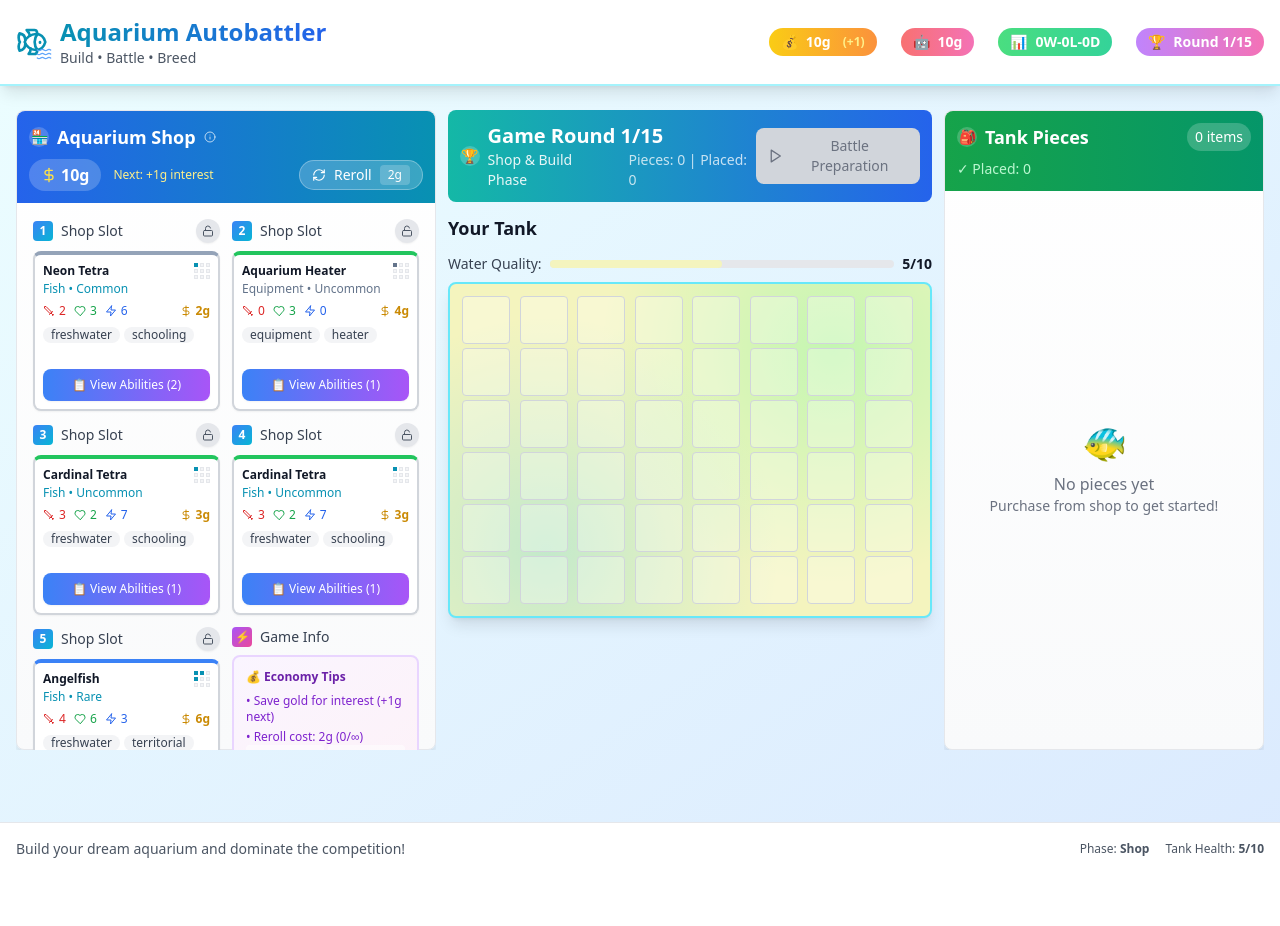
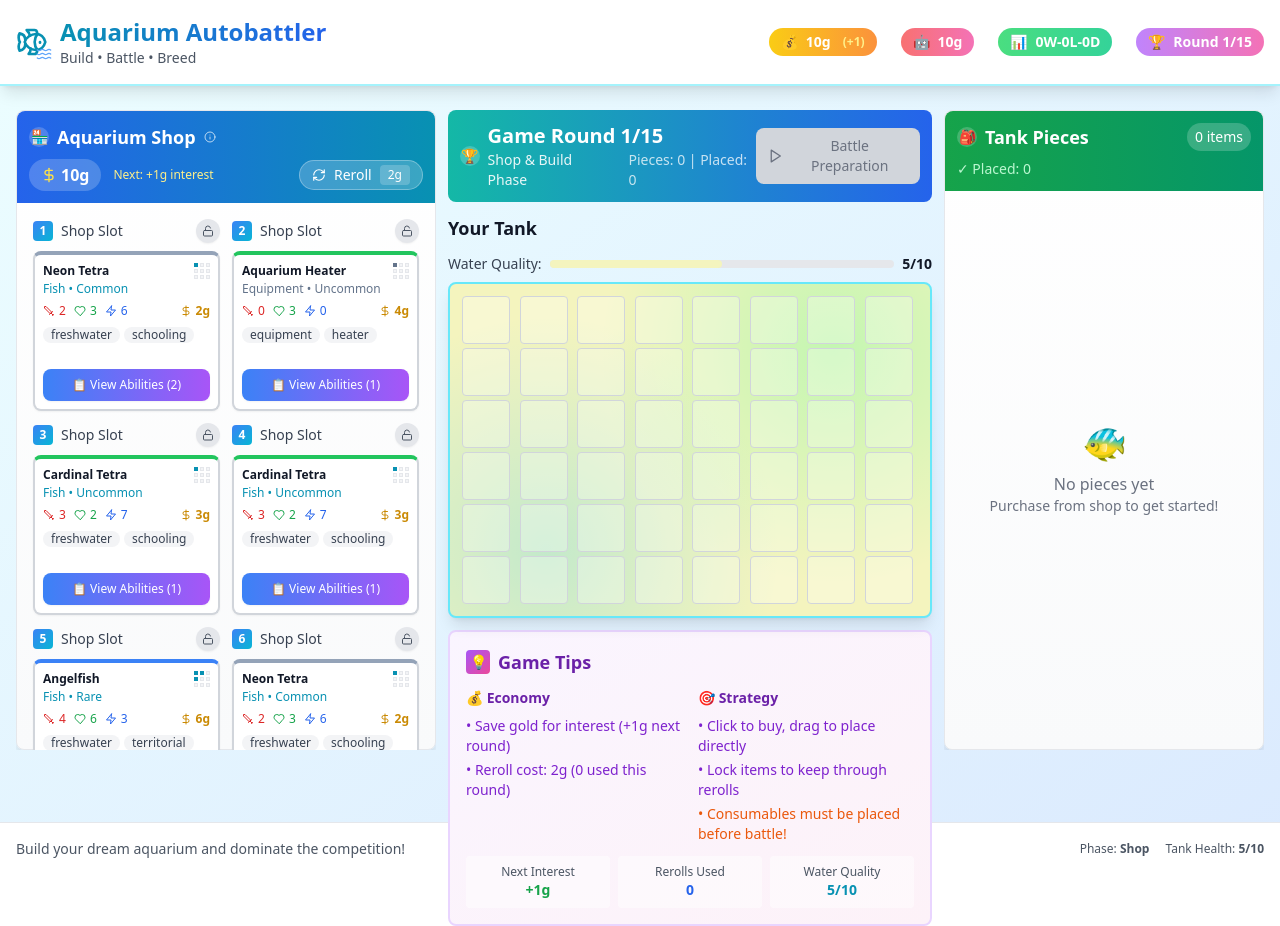
Before and after one commit to SobieskiCodes/aquarium-autobattle, a React (Vite) app: page / in a window 1280 px wide. Before the commit the page ends 875 px from the top, so only its background shows below. Built offline with nearby package versions, Linux system fonts and the light colour scheme.

Commit message:
Add 6th shop slot and move game tips to center

```diff
--- a/src/components/GamePhase.tsx
+++ b/src/components/GamePhase.tsx
@@ -183,6 +183,53 @@ export const GamePhase: React.FC<GamePhaseProps> = ({
                 hoveredCardPiece={hoveredCardPiece}
               />
             </div>
+
+            {/* Game Tips Panel */}
+            <div className="mt-4 bg-gradient-to-br from-purple-50 to-pink-50 border-2 border-purple-200 rounded-lg p-4">
+              <div className="flex items-center gap-2 mb-3">
+                <div className="w-6 h-6 bg-gradient-to-br from-purple-500 to-pink-500 text-white rounded text-sm font-bold flex items-center justify-center">
+                  💡
+                </div>
+                <h3 className="text-lg font-bold text-purple-800">Game Tips</h3>
+              </div>
+
+              <div className="grid md:grid-cols-2 gap-4">
+                <div className="space-y-2">
+                  <div className="text-sm font-bold text-purple-800">💰 Economy</div>
+                  <div className="text-sm text-purple-700 space-y-1">
+                    <div>• Save gold for interest (+{Math.min(Math.floor(gameState.gold / 10), 5)}g next round)</div>
+                    <div>• Reroll cost: {gameState.rerollsThisRound < 5 ? 2 : 2 + (gameState.rerollsThisRound - 4)}g ({gameState.rerollsThisRound} used this round)</div>
+                    {gameState.rerollsThisRound >= 5 && (
+                      <div className="text-red-600 font-medium">• Rerolls getting expensive!</div>
+                    )}
+                  </div>
+                </div>
+
+                <div className="space-y-2">
+                  <div className="text-sm font-bold text-purple-800">🎯 Strategy</div>
+                  <div className="text-sm text-purple-700 space-y-1">
+                    <div>• Click to buy, drag to place directly</div>
+                    <div>• Lock items to keep through rerolls</div>
+                    <div className="text-orange-600 font-medium">• Consumables must be placed before battle!</div>
+                  </div>
+                </div>
+              </div>
+
+              <div className="flex gap-2 mt-3">
+                <div className="flex-1 bg-white/50 rounded px-3 py-2 text-center">
+                  <div className="text-xs text-gray-600">Next Interest</div>
+                  <div className="text-sm font-bold text-green-600">+{Math.min(Math.floor(gameState.gold / 10), 5)}g</div>
+                </div>
+                <div className="flex-1 bg-white/50 rounded px-3 py-2 text-center">
+                  <div className="text-xs text-gray-600">Rerolls Used</div>
+                  <div className="text-sm font-bold text-blue-600">{gameState.rerollsThisRound}</div>
+                </div>
+                <div className="flex-1 bg-white/50 rounded px-3 py-2 text-center">
+                  <div className="text-xs text-gray-600">Water Quality</div>
+                  <div className="text-sm font-bold text-cyan-600">{gameState.playerTank.waterQuality}/10</div>
+                </div>
+              </div>
+            </div>
           </div>
         </div>
       </div>
--- a/src/components/Shop.tsx
+++ b/src/components/Shop.tsx
@@ -88,8 +88,8 @@ export const Shop: React.FC<ShopProps> = ({
 
       {/* Shop Items */}
       <div className="flex-1 p-4 min-h-0">
-        <div className="grid grid-cols-2 gap-3 h-full">
-          {/* First 5 shop slots */}
+        <div className="grid grid-cols-2 gap-3">
+          {/* All 6 shop slots */}
           {pieces.map((piece, index) => (
             <div key={piece ? piece.id : `empty-${index}`} className="relative">
               {/* Slot Header */}
@@ -137,42 +137,6 @@ export const Shop: React.FC<ShopProps> = ({
               )}
             </div>
           ))}
-
-          {/* 6th Slot - Utility Card */}
-          <div className="relative">
-            <div className="flex items-center justify-between mb-2">
-              <div className="flex items-center gap-2">
-                <div className="w-5 h-5 bg-gradient-to-br from-purple-500 to-pink-500 text-white rounded text-xs font-bold flex items-center justify-center">
-                  ⚡
-                </div>
-                <span className="text-sm font-medium text-gray-700">Game Info</span>
-              </div>
-            </div>
-
-            <div className="h-32 bg-gradient-to-br from-purple-50 to-pink-50 border-2 border-purple-200 rounded-lg p-3 flex flex-col justify-between">
-              <div className="space-y-2">
-                <div className="text-xs font-bold text-purple-800">💰 Economy Tips</div>
-                <div className="text-xs text-purple-700 space-y-1">
-                  <div>• Save gold for interest (+{Math.min(Math.floor(gold / 10), 5)}g next)</div>
-                  <div>• Reroll cost: {currentRerollCost}g ({rerollsThisRound}/∞)</div>
-                  {rerollsThisRound >= 5 && (
-                    <div className="text-red-600 font-medium">• Rerolls getting expensive!</div>
-                  )}
-                </div>
-              </div>
-
-              <div className="flex gap-1">
-                <div className="flex-1 bg-white/50 rounded px-2 py-1 text-center">
-                  <div className="text-xs text-gray-600">Interest</div>
-                  <div className="text-sm font-bold text-green-600">+{nextInterest}g</div>
-                </div>
-                <div className="flex-1 bg-white/50 rounded px-2 py-1 text-center">
-                  <div className="text-xs text-gray-600">Rerolls</div>
-                  <div className="text-sm font-bold text-blue-600">{rerollsThisRound}</div>
-                </div>
-              </div>
-            </div>
-          </div>
         </div>
       </div>
 
--- a/src/data/pieces.ts
+++ b/src/data/pieces.ts
@@ -152,7 +152,7 @@ export const PIECE_LIBRARY: GamePiece[] = [
   }
 ];
 
-export function getRandomShop(count: number = 5): (GamePiece | null)[] {
+export function getRandomShop(count: number = 6): (GamePiece | null)[] {
   const shop: (GamePiece | null)[] = [];
 
   for (let i = 0; i < count; i++) {
--- a/src/hooks/useGame.ts
+++ b/src/hooks/useGame.ts
@@ -695,7 +695,7 @@ export const useGame = () => {
       if (prev.gold < rerollCost) return prev;
 
       // Generate new shop but preserve locked item
-      const newShop = getRandomShop(5);
+      const newShop = getRandomShop(6);
       if (prev.lockedShopIndex !== null && prev.shop[prev.lockedShopIndex]) {
         newShop[prev.lockedShopIndex] = prev.shop[prev.lockedShopIndex];
       }
@@ -921,13 +921,13 @@ export const useGame = () => {
         rerollsThisRound: 0, // Reset reroll count for new round
         shop: (() => {
           // Generate new shop but preserve locked item
-          const newShop = getRandomShop(5);
+          const newShop = getRandomShop(6);
           if (prev.lockedShopIndex !== null && prev.shop[prev.lockedShopIndex]) {
             newShop[prev.lockedShopIndex] = prev.shop[prev.lockedShopIndex];
           }
           return newShop;
         })(),
-        opponentShop: getRandomShop(5),
+        opponentShop: getRandomShop(6),
         battleEvents: [],
         goldHistory: [...prev.goldHistory, ...transactions]
       };
```
